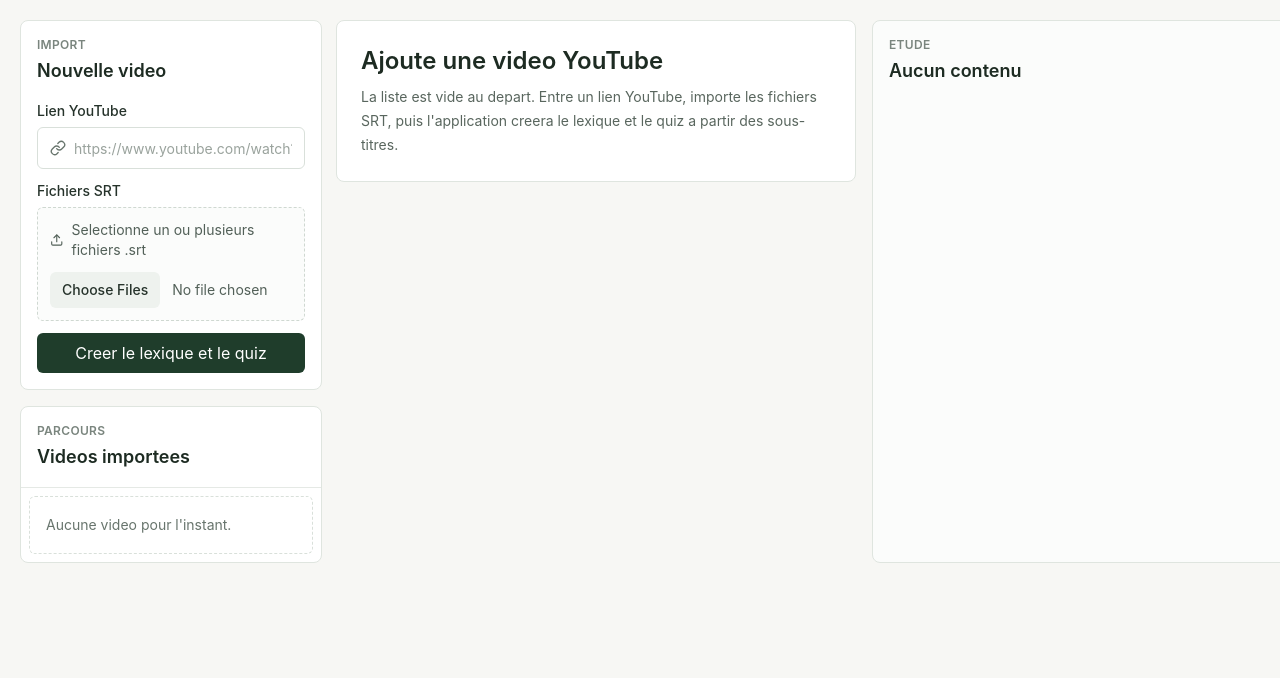
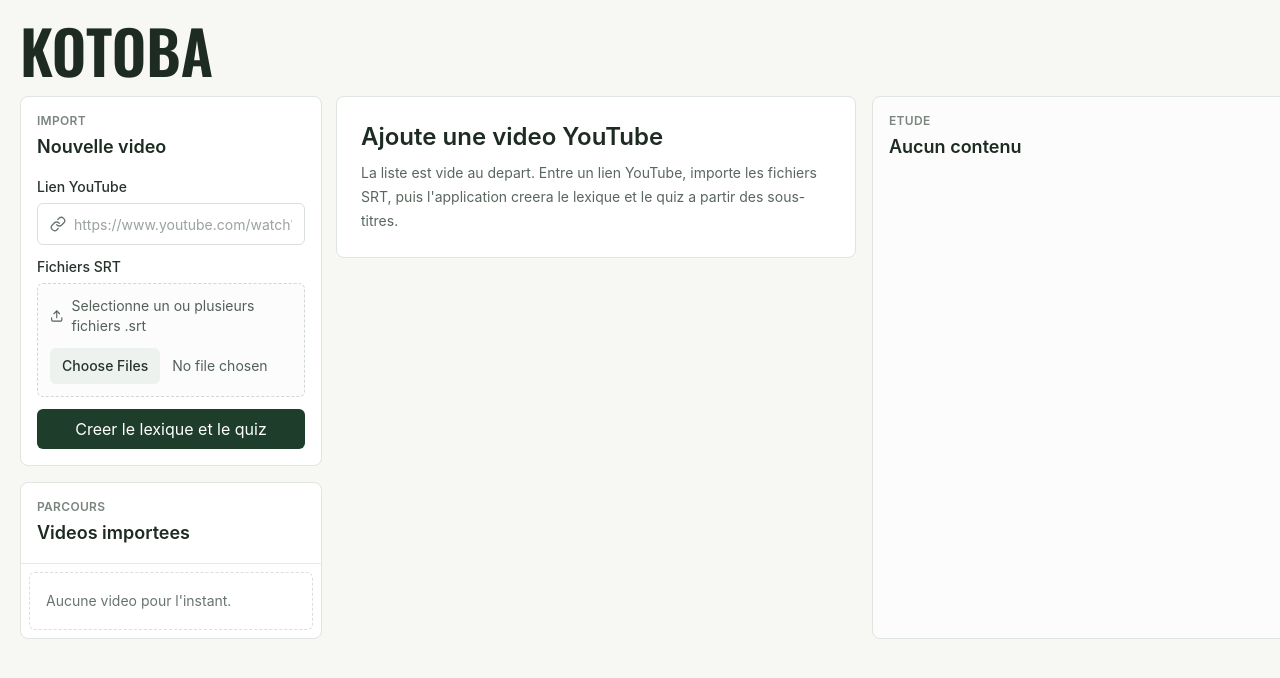
Before and after one commit to mstrfriks/kotoba, a React (Vite) app: page / in a window 1280 px wide. Shown: the top 678 px of the page. Built offline with nearby package versions, Linux system fonts and the light colour scheme.

Commit message:
Add kotoba title

```diff
--- a/src/App.jsx
+++ b/src/App.jsx
@@ -157,6 +157,13 @@ export default function App() {
 
   return (
     <main className="min-h-screen bg-[#f7f7f4] p-3 text-[#1d2b22] md:p-5">
+      <div className="mx-auto max-w-[1680px]">
+        <header className="mb-4 flex items-end justify-between gap-4">
+          <h1 className="project-title text-5xl font-semibold uppercase leading-none text-[#1d2b22] md:text-6xl">
+            kotoba
+          </h1>
+        </header>
+      </div>
       <div className="mx-auto grid max-w-[1680px] gap-4 xl:grid-cols-[300px_minmax(520px,1fr)_420px]">
         <div className="grid content-start gap-4">
           <VideoImporter onAddVideo={addVideo} />
--- a/src/styles.css
+++ b/src/styles.css
@@ -1,3 +1,4 @@
+@import url("https://fonts.googleapis.com/css2?family=Oswald:wght@500;600&display=swap");
 @import "tailwindcss";
 
 :root {
@@ -31,3 +32,7 @@ rt {
   scrollbar-width: thin;
   scrollbar-color: #c7cec8 transparent;
 }
+
+.project-title {
+  font-family: "Oswald", Impact, "Arial Narrow", sans-serif;
+}
```
